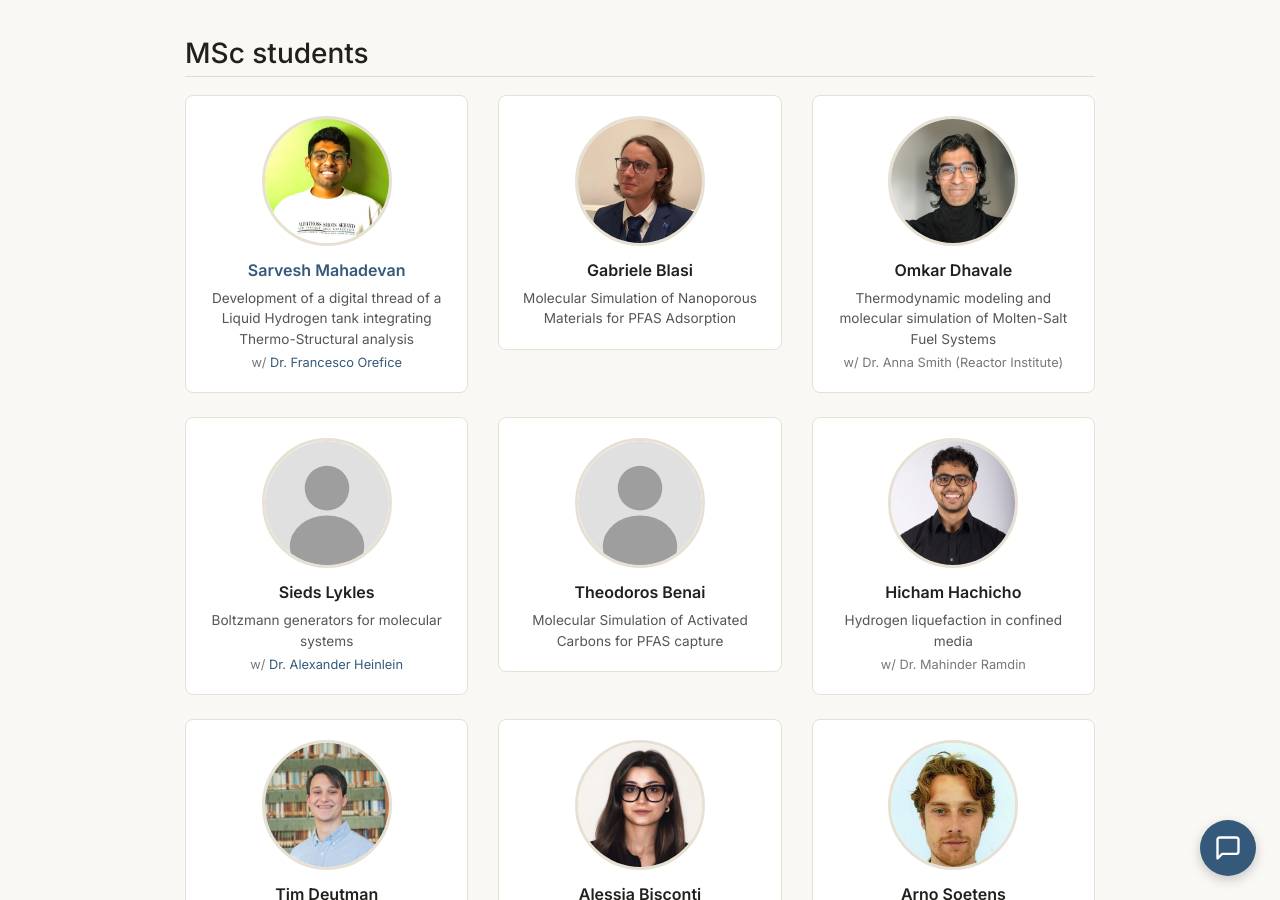
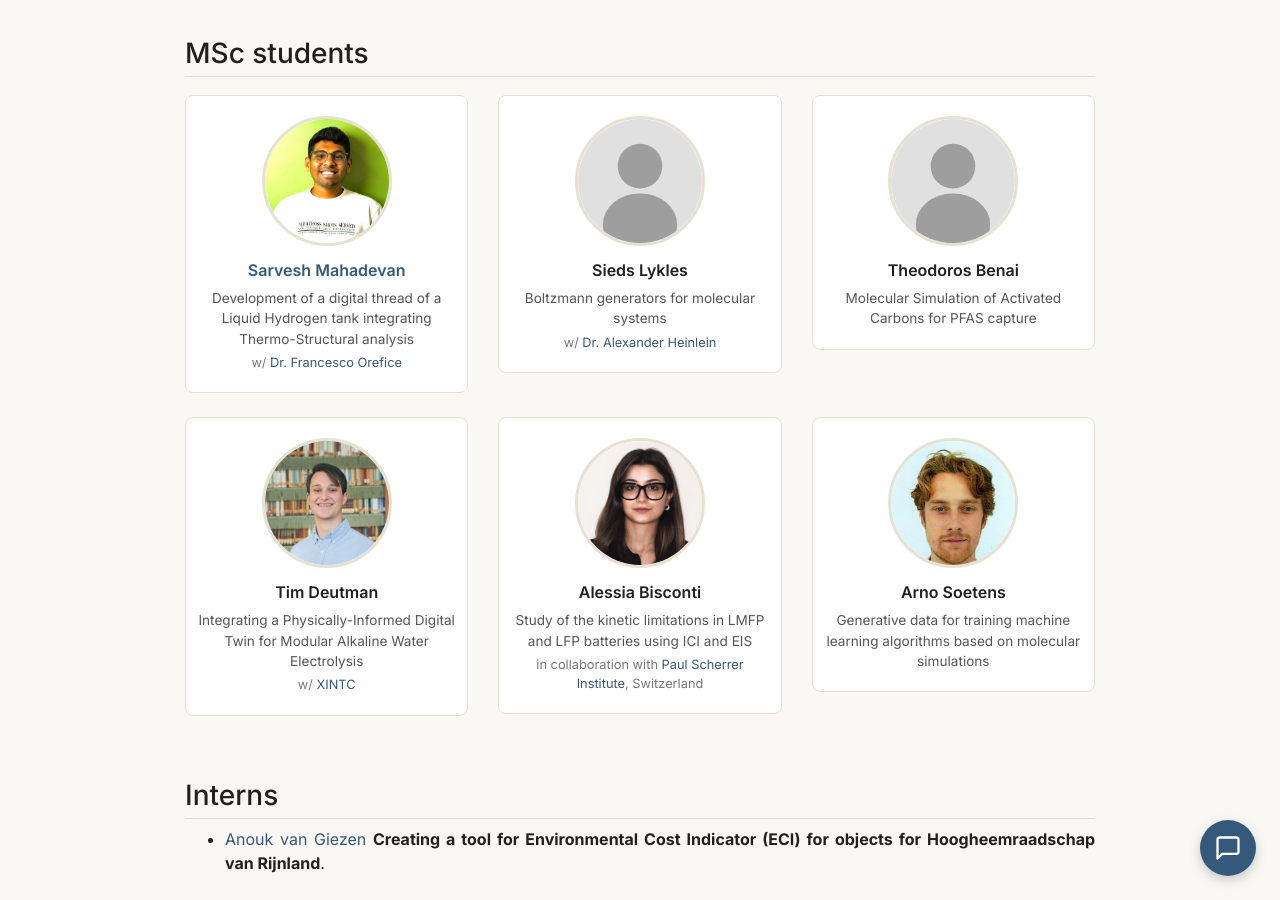
Before and after one commit to omoultosEthTuDelft/web, a Jekyll site: the page built from people/index.md, in a window 1280 px wide and 900 px high, scrolled down 987 px. Built offline with Jekyll 4.4.1, drawn with Linux system fonts in a browser that asks for light colours.

Commit message:
Move Hicham, Omkar, and Gabriele to alumni after MSc graduation
Co-Authored-By: Claude Fable 5 <noreply@anthropic.com>

```diff
--- a/people/index.md
+++ b/people/index.md
@@ -65,22 +65,7 @@ title: "People"
     </div>
   </div>
 
-  <div class="col-lg-4 col-md-6 col-sm-6 mb-4">
-    <div class="person-card">
-      <img src="photos/Gabriele.jpg" class="rounded-circle" alt="Gabriele Blasi">
-      <div class="name">Gabriele Blasi</div>
-      <div class="research">Molecular Simulation of Nanoporous Materials for PFAS Adsorption</div>
-    </div>
-  </div>
 
-  <div class="col-lg-4 col-md-6 col-sm-6 mb-4">
-    <div class="person-card">
-      <img src="photos/Omkar.jpg" class="rounded-circle" alt="Omkar Dhavale">
-      <div class="name">Omkar Dhavale</div>
-      <div class="research">Thermodynamic modeling and molecular simulation of Molten-Salt Fuel Systems</div>
-      <div class="collab">w/ Dr. Anna Smith (Reactor Institute)</div>
-    </div>
-  </div>
 
   <div class="col-lg-4 col-md-6 col-sm-6 mb-4">
     <div class="person-card">
@@ -99,14 +84,6 @@ title: "People"
     </div>
   </div>
 
-  <div class="col-lg-4 col-md-6 col-sm-6 mb-4">
-    <div class="person-card">
-      <img src="photos/Hicham.jpg" class="rounded-circle" alt="Hicham Hachicho">
-      <div class="name">Hicham Hachicho</div>
-      <div class="research">Hydrogen liquefaction in confined media</div>
-      <div class="collab">w/ Dr. Mahinder Ramdin</div>
-    </div>
-  </div>
 
   <div class="col-lg-4 col-md-6 col-sm-6 mb-4">
     <div class="person-card">
```
Also changed, not shown: alumni/index.md (+3 -0 lines), people/photos/Gabriele.jpg (deleted), people/photos/Hicham.jpg (deleted), people/photos/Omkar.jpg (deleted).
